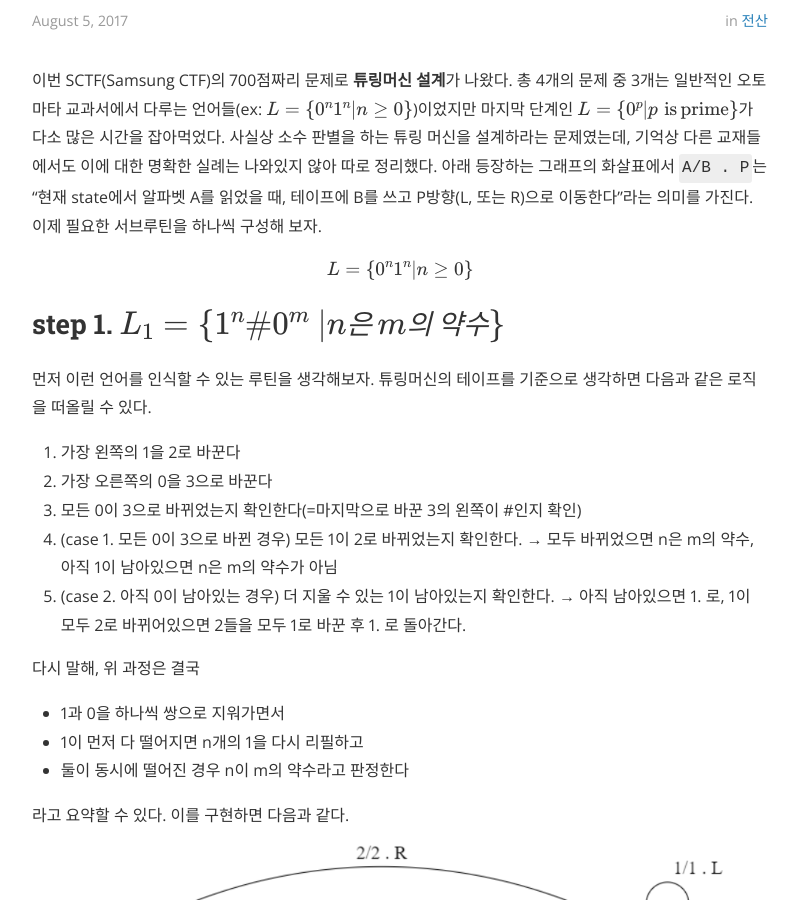
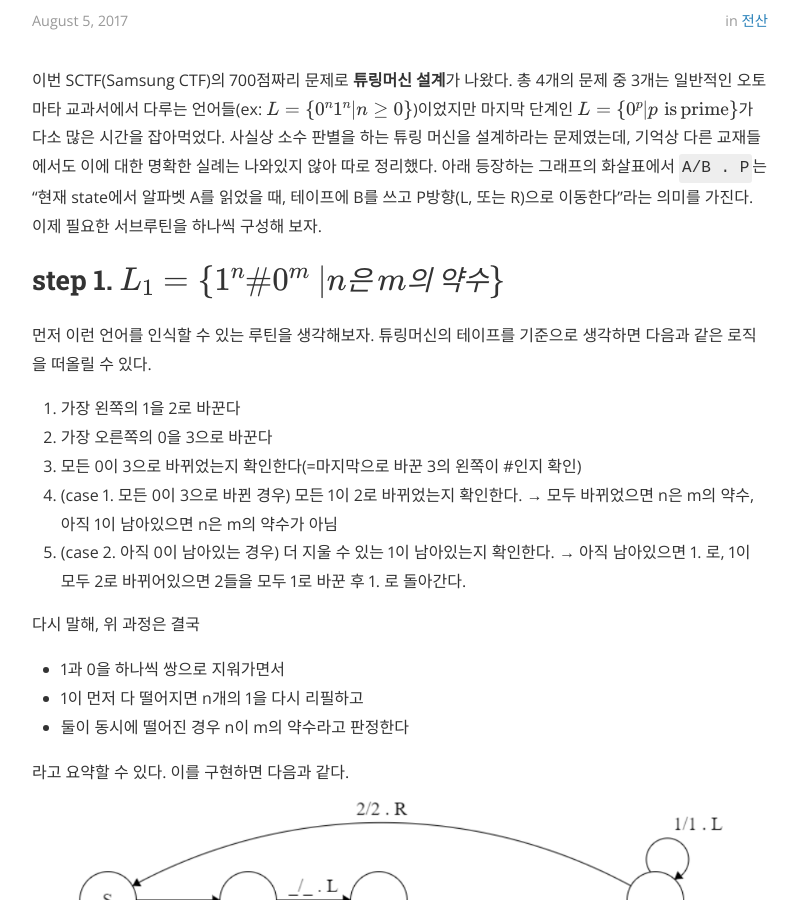
Before and after one commit to nyan101/nyan101.github.io, a Jekyll site: the page built from _posts/2017-08-05-소수판별-튜링머신.md, in a window 1280 px wide and 900 px high, scrolled down 511 px. Shown: the whole window, without its empty margins (240-1039 px from the left). Built offline with Jekyll 4.4.1, drawn with Linux system fonts in a browser that asks for light colours; nearby versions of some CDN libraries; formulas are drawn with MathJax 3.

Commit message:
Fix Mathjax (3)

```diff
--- a/_posts/2017-08-05-소수판별-튜링머신.md
+++ b/_posts/2017-08-05-소수판별-튜링머신.md
@@ -8,12 +8,8 @@
 use_math: true
 cover:  "/assets/images/2017/08/TM_pre.png"
 ---
-이번 SCTF(Samsung CTF)의 700점짜리 문제로 **튜링머신 설계**가 나왔다. 총 4개의 문제 중 3개는 일반적인 오토마타 교과서에서 다루는 언어들(ex: \\(L=\\{ 0^n1^n | n \\geq 0 \\}\\))이었지만 마지막 단계인 \\(L=\\{0^p | p \\, \\mathrm{\\,is\\,prime}\\}\\)가 다소 많은 시간을 잡아먹었다. 사실상 소수 판별을 하는 튜링 머신을 설계하라는 문제였는데, 기억상 다른 교재들에서도 이에 대한 명확한 실례는 나와있지 않아 따로 정리했다.
+이번 SCTF(Samsung CTF)의 700점짜리 문제로 **튜링머신 설계**가 나왔다. 총 4개의 문제 중 3개는 일반적인 오토마타 교과서에서 다루는 언어들(ex: $L=\\{ 0^n1^n | n \\geq 0 \\}$)이었지만 마지막 단계인 \\(L=\\{0^p | p \\, \\mathrm{\\,is\\,prime}\\}\\)가 다소 많은 시간을 잡아먹었다. 사실상 소수 판별을 하는 튜링 머신을 설계하라는 문제였는데, 기억상 다른 교재들에서도 이에 대한 명확한 실례는 나와있지 않아 따로 정리했다.
 아래 등장하는 그래프의 화살표에서 `A/B . P`는 "현재 state에서 알파벳 A를 읽었을 때, 테이프에 B를 쓰고 P방향(L, 또는 R)으로 이동한다"라는 의미를 가진다. 이제 필요한 서브루틴을 하나씩 구성해 보자.
-
-$$
-L=\{ 0^n1^n | n \geq 0 \}
-$$
 
 
 
```
